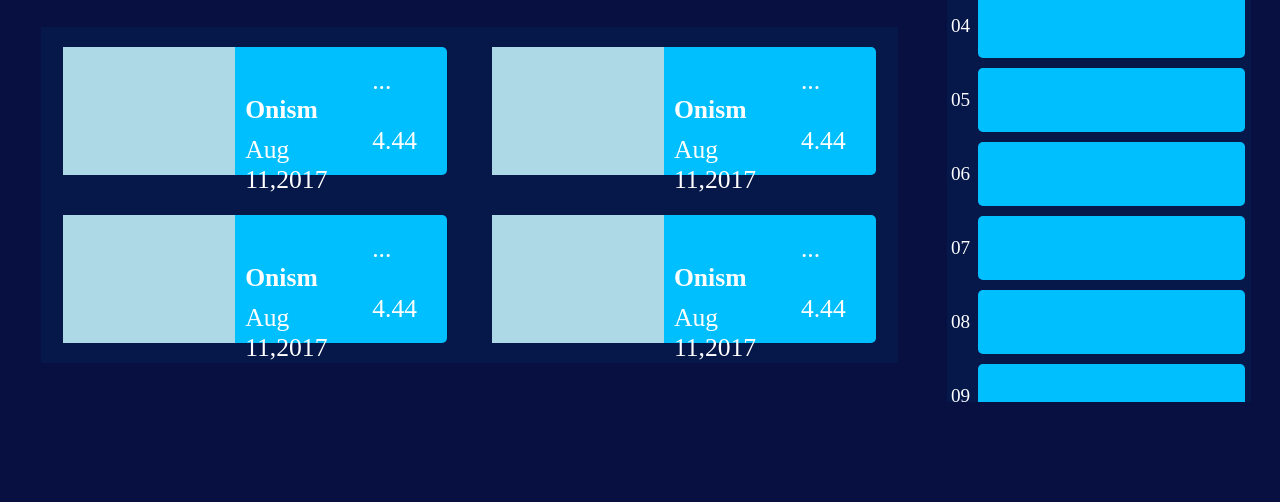
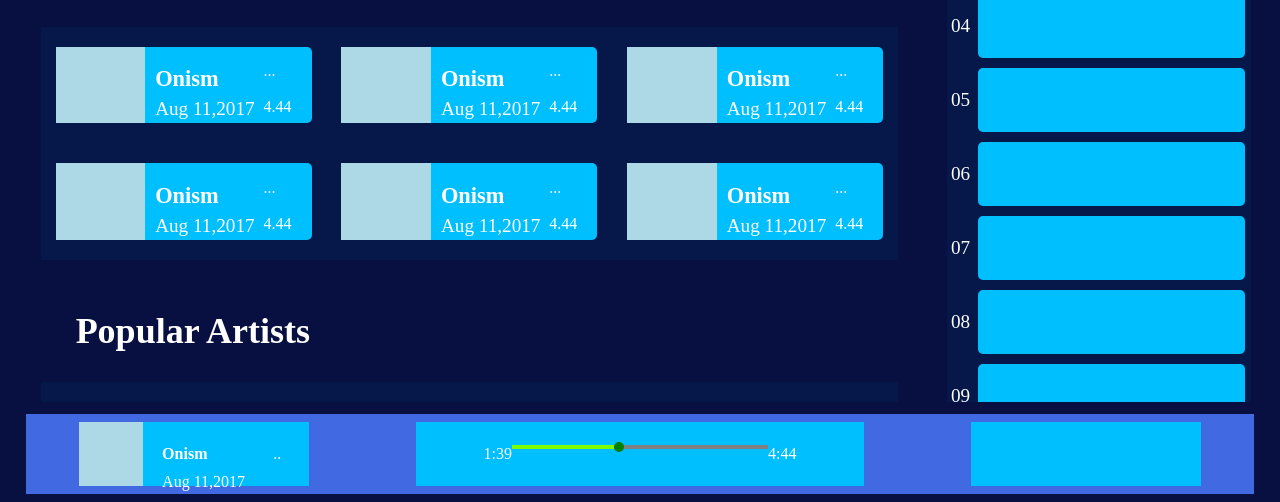
Before and after one commit to YugalRajVimal/Music-Player, a website: page index.html in a window 1280 px wide. Shown: the part 437-939 px from the top of the page. Before the commit the page ends 859 px from the top, so only its background shows below. Drawn offline with Linux system fonts and the light colour scheme.

Commit message:
Structure Updated

```diff
--- a/index.html
+++ b/index.html
@@ -110,7 +110,37 @@
                         <div id="latest-released-song-actions">
                           <span>...</span>
                           <br>
-                          <br
+                          <br>
+                          <span>4.44</span>
+                        </div>
+                      </div>
+                      <div class="latest-released-song margin">
+                        <div id="latest-released-song-poster">
+
+                        </div>
+                        <div id="latest-released-song-info">
+                          <h4>Onism</h4>
+                          <span>Aug 11,2017</span>
+                        </div>
+                        <div id="latest-released-song-actions">
+                          <span>...</span>
+                          <br>
+                          <br>
+                          <span>4.44</span>
+                        </div>
+                      </div>
+                      <div class="latest-released-song margin">
+                        <div id="latest-released-song-poster">
+
+                        </div>
+                        <div id="latest-released-song-info">
+                          <h4>Onism</h4>
+                          <span>Aug 11,2017</span>
+                        </div>
+                        <div id="latest-released-song-actions">
+                          <span>...</span>
+                          <br>
+                          <br>
                           <span>4.44</span>
                         </div>
                       </div>
@@ -300,18 +330,18 @@
                     </div>
                   </div> -->
               </div>
+
               <div class="inner-queue">
+
                 <div class="queued-song-body">
                   <span>
                   01
                   </span>
                   <div class="queued-song">
 
-                      <span id="like">
-
-                      </span>
                   </div>
                 </div>
+
                 <div class="queued-song-body">
                   <span>
                   02
@@ -320,6 +350,7 @@
 
                   </div>
                 </div>
+
                 <div class="queued-song-body">
                   <span>
                   03
@@ -328,6 +359,7 @@
 
                   </div>
                 </div>
+
                 <div class="queued-song-body">
                   <span>
                   04
@@ -336,6 +368,7 @@
 
                   </div>
                 </div>
+
                 <div class="queued-song-body">
                   <span>
                   05
@@ -344,6 +377,7 @@
 
                   </div>
                 </div>
+
                 <div class="queued-song-body">
                   <span>
                   06
@@ -352,6 +386,7 @@
 
                   </div>
                 </div>
+
                 <div class="queued-song-body">
                   <span>
                   07
@@ -360,6 +395,7 @@
 
                   </div>
                 </div>
+
                 <div class="queued-song-body">
                   <span>
                   08
@@ -368,6 +404,7 @@
 
                   </div>
                 </div>
+
                 <div class="queued-song-body">
                   <span>
                   09
@@ -376,6 +413,7 @@
 
                   </div>
                 </div>
+
                 <div class="queued-song-body">
                   <span>
                   10
@@ -384,6 +422,7 @@
 
                   </div>
                 </div>
+
                 <div class="queued-song-body">
                   <span>
                   11
@@ -392,6 +431,7 @@
 
                   </div>
                 </div>
+
                 <div class="queued-song-body">
                   <span>
                   12
@@ -400,6 +440,7 @@
 
                   </div>
                 </div>
+
                 <div class="queued-song-body">
                   <span>
                   13
@@ -408,6 +449,7 @@
 
                   </div>
                 </div>
+
                 <div class="queued-song-body">
                   <span>
                   14
@@ -416,6 +458,7 @@
 
                   </div>
                 </div>
+
                 <div class="queued-song-body">
                   <span>
                   15
@@ -424,6 +467,7 @@
 
                   </div>
                 </div>
+
                 <div class="queued-song-body">
                   <span>
                   16
@@ -432,6 +476,7 @@
 
                   </div>
                 </div>
+
                 <div class="queued-song-body">
                    <span>
                   17
@@ -440,6 +485,7 @@
 
                   </div>
                 </div>
+
                 <div class="queued-song-body">
                   <span>
                   18
@@ -448,6 +494,7 @@
 
                   </div>
                 </div>
+
                 <div class="queued-song-body">
                   <span>
                   19
@@ -456,6 +503,7 @@
 
                   </div>
                 </div>
+
                 <div class="queued-song-body">
                   <span>
                   20
@@ -464,6 +512,7 @@
 
                   </div>
                 </div>
+
                 <div class="queued-song-body">
                   <span>
                   21
@@ -472,6 +521,7 @@
 
                   </div>
                 </div>
+
                 <div class="queued-song-body">
                   <span>
                   22
@@ -480,6 +530,7 @@
 
                   </div>
                 </div>
+
                 <div class="queued-song-body">
                   <span>
                   23
@@ -488,6 +539,7 @@
 
                   </div>
                 </div>
+
                 <div class="queued-song-body">
                   <span>
                   24
@@ -496,6 +548,7 @@
 
                   </div>
                 </div>
+
                 <div class="queued-song-body">
                   <span>
                   25
@@ -503,11 +556,46 @@
                   <div class="queued-song">
 
                   </div>
+                </div>
+
+            </div>
+          </div>
+          <div id="current-playing-song-body">
+            <div id="song-info">
+
+                <div id="song-poster">
+
+                </div>
+                <div id="song-name-singer">
+                  <h4>Onism</h4>
+                  <span>Aug 11,2017</span>
+                </div>
+                <div id="like-button">
+                  ..
+                </div>
+
+            </div>
+
+            <div id="song-controls">
+              <div>
 
               </div>
+              <div id="time-management">
+                <div>1:39</div>
+                <div id="indicator">
+                  <div id="indicates">
+                  </div>
+                  <div id="circle">
+                  </div>
+                </div>
+                <div>4:44</div>
+              </div>
+            </div>
+            <div id="other-controls">
 
+            </div>
+          </div>
 
-          </div>
         </main>
 
   </body>
--- a/styles.css
+++ b/styles.css
@@ -121,7 +121,7 @@ main{
 .carousel-poster{
 	display: inline-block;
 	height:14vw;
-	width:18vw;
+	width:20vw;
 /*	margin:2px;*/
 	background-color: deepskyblue;
 	border-radius: 5px;
@@ -142,8 +142,8 @@ main{
 	display: flex;
 	flex-direction: row;
 	align-content: center;
-	height:10vw;
-	width:30vw;
+	height:6vw;
+	width:20vw;
 /*	margin:10px;*/
 	background-color: deepskyblue;
 	border-radius: 5px;
@@ -152,27 +152,28 @@ main{
 #latest-released-song-poster{
 	display: inline-block;
 	height:100%;
-	width:180px;
+	width:7vw;
 	background-color: lightblue;
 }
 
 #latest-released-song-info{
-	font-size: 1.6rem;
-	line-height: 30px;
+	font-size: 1.2rem;
+	line-height: 20px;
 	display: inline-block;
 	vertical-align: top;
 	margin-left: 10px;
-	margin-top:10%;
+	margin-top:5%;
 }
 
 #latest-released-song-info h4{
+	font-size: 1.4rem;
 	margin:10px 0px;
 }
 
 #latest-released-song-actions{
 	display: inline-block;
-	font-size: 1.6rem;
-	margin: auto 30px auto auto;
+	font-size: 1rem;
+	margin: 6% 20px auto auto;
 }
 
 /*Popular Artist*/
@@ -317,3 +318,91 @@ main{
 	border-radius: 5px;
 	background-color: deepskyblue;
 }
+
+/*Current Song*/
+
+#current-playing-song-body{
+	height: 10vh;
+	width:96vw;
+	margin: auto;
+	display: flex;
+	flex-direction: row;
+	background-color: royalblue;
+}
+
+#song-info{
+	display: flex;
+	flex-direction: row;
+	height:5vw;
+	width:18vw;
+	background-color: deepskyblue;
+	margin: auto;
+}
+
+#song-poster{
+	height:100%;
+	width:5vw;
+	background-color: lightblue;
+}
+
+#song-name-singer{
+	margin-left:1.5vw;
+	margin-top:0.5vw ;
+	line-height: 7px;
+}
+
+#like-button{
+	margin: auto;
+}
+
+#song-controls{
+	display: flex;
+	flex-direction: column;
+	height:5vw;
+	width:35vw;
+	background-color: deepskyblue;
+	margin: auto;
+}
+
+#time-management{
+	display: flex;
+	flex-direction: row;
+	flex-wrap: wrap;
+	justify-content: space-between;
+	align-content: center;
+	margin: auto;
+}
+
+#indicator{
+	display: flex;
+	flex-direction: row;
+	flex-wrap: wrap;
+	background-color: grey;
+	height: 4px;
+	width:20vw;
+}
+
+#indicates{
+	height: 100%;
+	width:8vw;
+	background-color: lawngreen;
+}
+
+#circle{
+	height:10px;
+	width:10px;
+	margin: -3px 0px;
+	border-radius: 50%;
+	background-color: green;
+}
+
+audio{
+
+}
+
+#other-controls{
+	height:5vw;
+	width:18vw;
+	background-color: deepskyblue;
+	margin: auto;
+}
```
